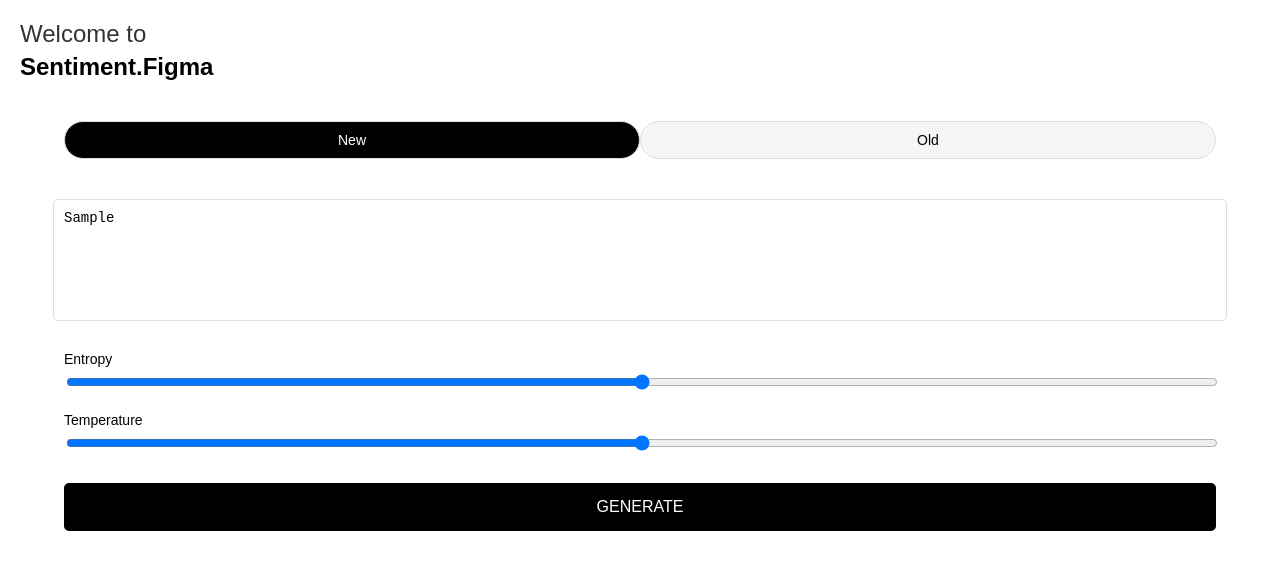
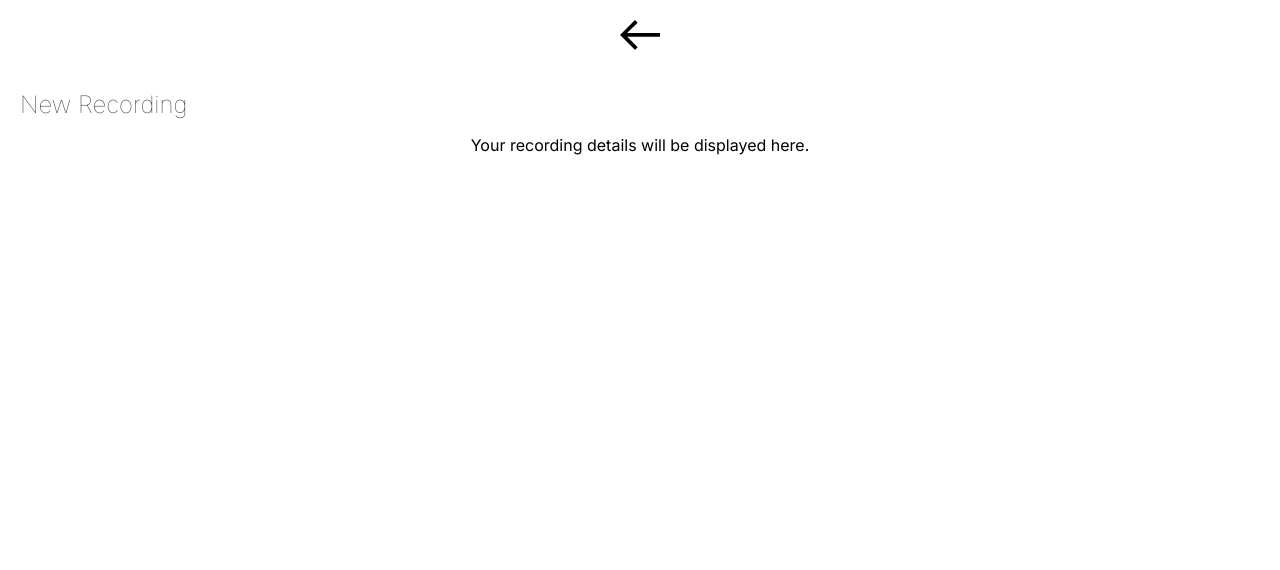
Before and after one commit to cakkrie/SentimentAI.Figma, a website: page ui.html in a window 1280 px wide. Both pictures are taken after typing "Sample" into the empty fields and a click on the button "GENERATE". Drawn offline with Linux system fonts and the light colour scheme.

Commit message:
second page

```diff
--- a/ui.html
+++ b/ui.html
@@ -4,9 +4,10 @@
   <meta charset="UTF-8">
   <meta name="viewport" content="width=device-width, initial-scale=1.0">
   <title>Sentiment AI</title>
+  <link href="https://fonts.googleapis.com/css2?family=Inter:wght@100;400;700&display=swap" rel="stylesheet">
   <style>
     body {
-      font-family: Arial, sans-serif;
+      font-family: Inter, sans-serif;
       margin: 0;
       padding: 0;
       display: flex;
@@ -25,7 +26,7 @@
       color:#333;
       margin-top: 20px;
       margin-bottom: 0; /* Remove bottom margin */
-      font-weight: 100;
+      font-weight: 300;
       text-align: left;
     }
 
@@ -35,6 +36,7 @@
       font-size: 24px;
       margin-top: 5px; /* Remove top margin */
       text-align: left;
+      font-weight: 800;
     }
 
     .container {
@@ -47,7 +49,7 @@
     .switch {
       display: flex;
       justify-content: center;
-      margin: 20px 0;
+      margin: 10px 0;
       width: 100%;
       border-radius: 20px;
     }
@@ -56,7 +58,7 @@
       flex: 1;
       border: 1px solid #ddd;
       background-color: #f5f5f5;
-      padding: 10px;
+      padding: 10px 0;
       cursor: pointer;
       font-size: 14px;
       border-radius: 20px;
@@ -68,12 +70,15 @@
     }
 
     textarea {
+      background-color: #f0f0f0; /* Set background color to grey */
+      font-family: 'Inter', sans-serif;
       width: 100%;
-      height: 100px;
-      margin: 20px 0;
-      padding: 10px;
-      border: 1px solid #ddd;
-      border-radius: 5px;
+      height: 200px;
+      margin-top: 10px;
+      margin-bottom: 10px;
+      padding: 17px;
+      border: none; /* Remove border */
+      border-radius: 15px;
       font-size: 14px;
       resize: none;
     }
@@ -105,14 +110,42 @@
       cursor: pointer;
       width: 100%;
       margin: 20px 0;
+      border-radius: 30px;
     }
 
-    button#generate:hover {
-      background-color: #333;
+    .back-icon {
+    width: 40px; /* Adjust the size of the icon */
+    height: auto;
+    cursor: pointer;
+    margin: 20px;
+    transition: transform 0.2s ease; /* Add a hover effect */
+    }
+
+    .back-icon:hover {
+      transform: scale(1.1); /* Slightly enlarge the icon on hover */
+    }
+
+    .page {
+      display: none;
+      width: 100%;
+      height: 100%;
+      flex-direction: column;
+      align-items: center;
+      justify-content: center;
+    }
+
+    .page.active {
+      display: flex;
+    }
+
+    .new-recording-page {
+      background-color: #ffffff;
+      color: #000000;
     }
   </style>
 </head>
 <body>
+  <div id="home-page" class="page active">
     <h1>Welcome to</h1>
     <h2>Sentiment.Figma</h2>
     <div class="container">
@@ -135,8 +168,16 @@
 
       <button id="generate">GENERATE</button>
     </div>
+  </div>
+
+  <!-- New Recording Page -->
+  <div id="new-recording-page" class="page">
+    <img id="back-to-home" src="icon/back.png" alt="Back" class="back-icon">
+    <h1>New Recording</h1>
+    <p>Your recording details will be displayed here.</p>
+  </div>
+
   <script>
-    // JavaScript to handle button actions (if necessary)
     document.getElementById('generate').onclick = () => {
       const feedback = document.getElementById('feedback').value;
       const entropy = document.getElementById('entropy').value;
@@ -146,6 +187,16 @@
         { pluginMessage: { type: 'generate', feedback, entropy, temperature } },
         '*'
       );
+
+      // Switch to the new recording page
+      document.getElementById('home-page').classList.remove('active');
+      document.getElementById('new-recording-page').classList.add('active');
+    };
+
+      // Go back to the home page
+    document.getElementById('back-to-home').onclick = () => {
+      document.getElementById('new-recording-page').classList.remove('active');
+      document.getElementById('home-page').classList.add('active');
   };
   </script>
 </body>
```
Also changed, not shown: icon/back.png (added), icon/profile.png (added), 1 other file. Lines whose indentation alone changed are shown as unchanged.
